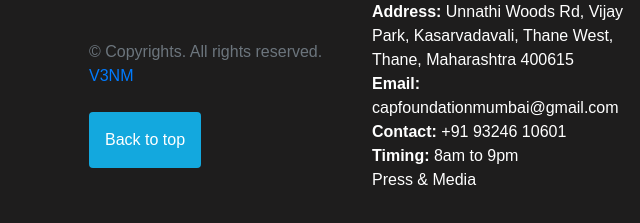
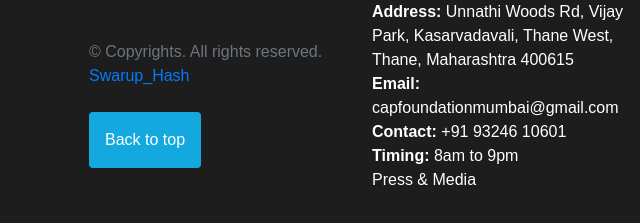
Before and after one commit to Swarup-hash/CAP-Website, a plain HTML site: page index.html in a window 1280 px wide. Shown: the part 5179-5402 px from the top of the page, 0-640 px from the left. Drawn offline with nearby package versions, Linux system fonts and the light colour scheme.

Commit message:
Update index.html

```diff
--- a/index.html
+++ b/index.html
@@ -539,7 +539,7 @@
           <h5 class="h1 text-white">Contact Us</h5><br>
           <ul class="list-unstyled text-muted ">
             <p class="text-muted mb-0 text-white">&copy; Copyrights. All rights reserved. <a class="text-primary "
-                href="https://my.tapni.co/v3nm ">V3NM</a></p> <br>
+              href="https://github.com/Swarup-hash/CAP-Website">Swarup_Hash</a></p> <br>
 
             <a href="#topAgain" style="text-decoration: none;" class="rounded float-start btt">Back to top</a>
           </ul>
```
